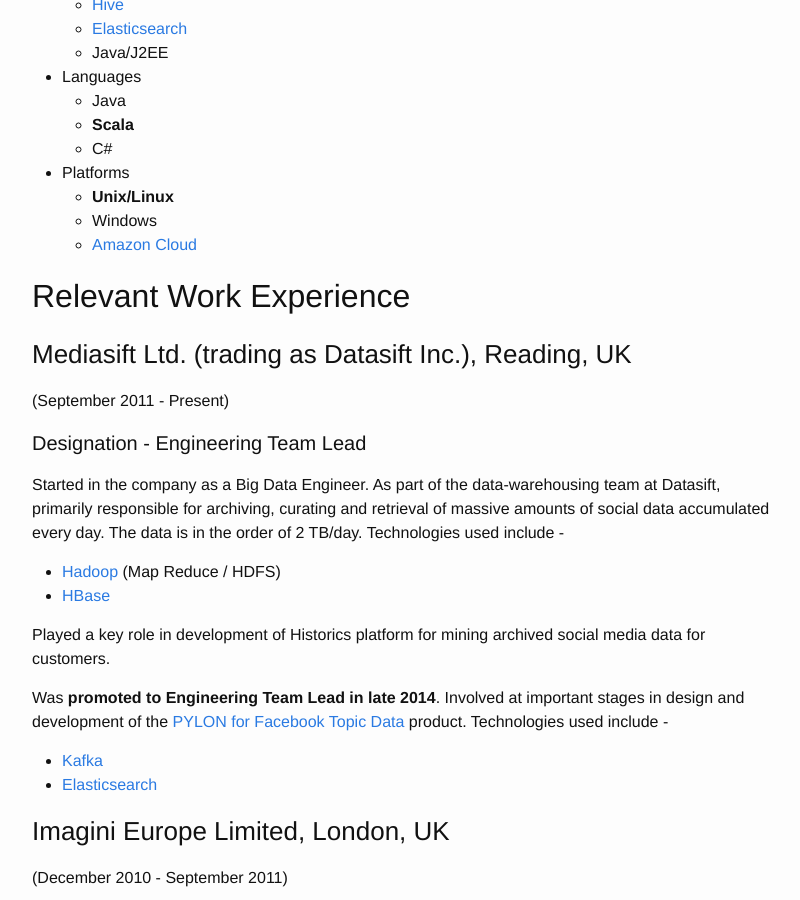
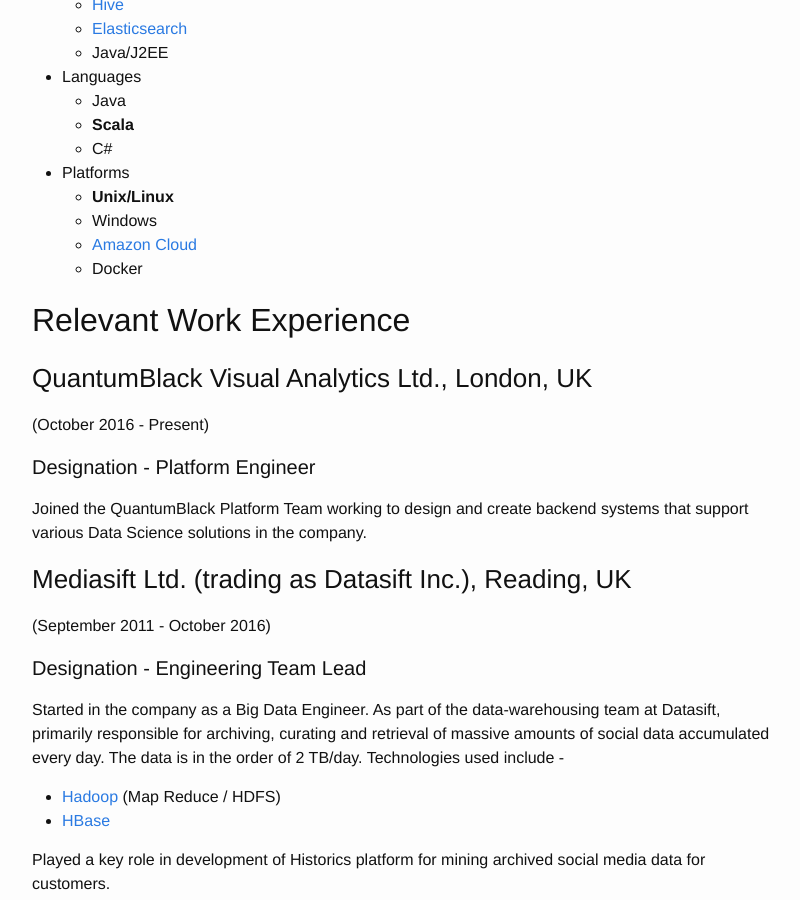
Before and after one commit to jairamc/jairamc.github.io, a Jekyll site: the page built from cv/index.md, in a window 1280 px wide and 900 px high, scrolled down 711 px. Shown: the whole window, without its empty margins (238-1038 px from the left). Built offline with Jekyll 4.4.1, drawn with Linux system fonts in a browser that asks for light colours; some of the changed text lies outside the part shown.

Commit message:
Add QuantumBlack details

```diff
--- a/cv/index.md
+++ b/cv/index.md
@@ -6,7 +6,7 @@
 ---
 
 **Jairam Chandar**
-Engineering Team Lead
+Platform Engineer
 **t** [jairamc](http://twitter.com/jairamc)
 **☛** [http://jairam.me/about](http://jairam.me/about)
 
@@ -27,10 +27,11 @@
   - **[Hadoop][hadoop]**
   - **[Cassandra][cassandra]**
   - **[Kafka][kafka]**
-  - **[HBase][hbase]**
+  - [HBase][hbase]
   - [Hive][hive]
   - [Elasticsearch][elasticsearch]
   - Java/J2EE
+
 - Languages
   - Java
   - **Scala**
@@ -40,11 +41,20 @@
   - **Unix/Linux**
   - Windows
   - [Amazon Cloud][aws]
+  - Docker
 
 ## Relevant Work Experience
 
+### QuantumBlack Visual Analytics Ltd., London, UK
+(October 2016 - Present)
+
+#### Designation - Platform Engineer
+
+Joined the QuantumBlack Platform Team working to design and create backend systems that
+support various Data Science solutions in the company.
+
 ### Mediasift Ltd. (trading as Datasift Inc.), Reading, UK
-(September 2011 - Present)
+(September 2011 - October 2016)
 
 #### Designation - Engineering Team Lead
 
```
Also changed, not shown: about.md (+1 -1 lines).
